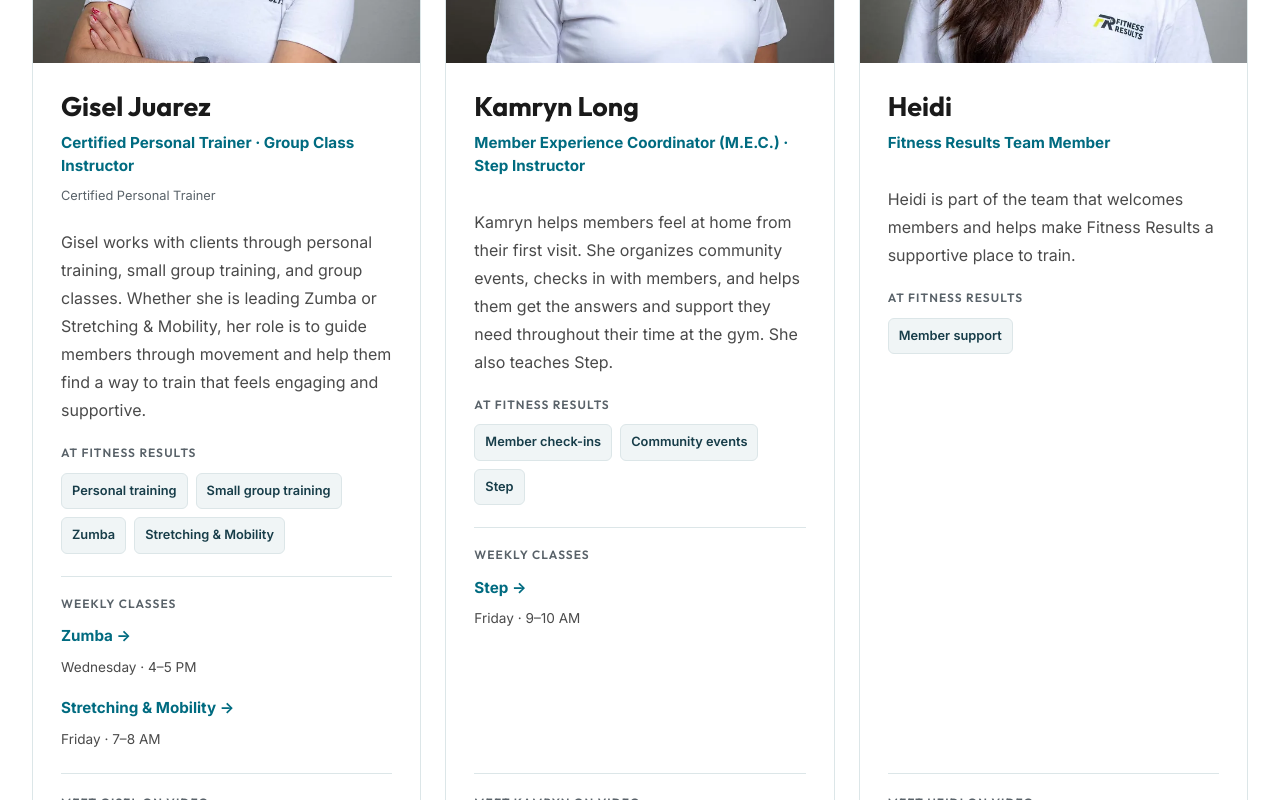
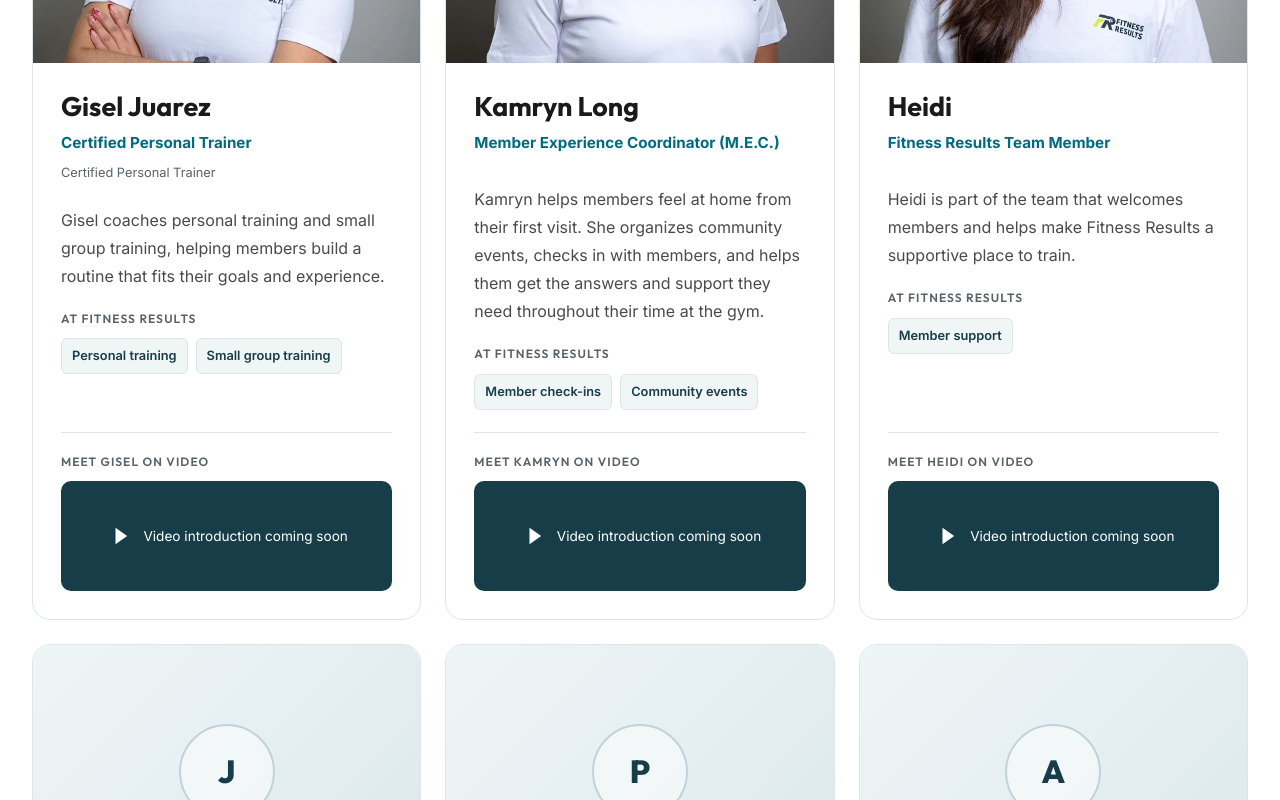
Before and after one commit to MyindMedia/fitnessresults, a React (Vite) app: page /coaches in a window 1280 px wide. Shown: the part 2500-3300 px from the top of the page. Built offline with nearby package versions, Linux system fonts and the light colour scheme.

Commit message:
Update class schedule and team profiles and restore training photo

```diff
--- a/src/data/groupClasses.ts
+++ b/src/data/groupClasses.ts
@@ -47,19 +47,6 @@ export const groupClasses = [
     ]
   },
   {
-    "id": "zumba",
-    "name": "Zumba",
-    "focus": "Dance & movement",
-    "coach": "Gisel",
-    "description": "Enjoy movement with music and the encouragement of a group. Make your workout something to look forward to, and ask your instructor how to approach your first class.",
-    "sessions": [
-      {
-        "day": "Wednesday",
-        "time": "4–5 PM"
-      }
-    ]
-  },
-  {
     "id": "cardio-meditation",
     "name": "Cardio Meditation",
     "focus": "Movement & focus",
@@ -98,32 +85,6 @@ export const groupClasses = [
     ]
   },
   {
-    "id": "stretching-mobility",
-    "name": "Stretching & Mobility",
-    "focus": "Move with confidence",
-    "coach": "Gisel",
-    "description": "Give your body dedicated time for stretching and mobility work. Share your movement goals with your instructor and explore a class focused on moving with greater ease.",
-    "sessions": [
-      {
-        "day": "Friday",
-        "time": "7–8 AM"
-      }
-    ]
-  },
-  {
-    "id": "step",
-    "name": "Step",
-    "focus": "Rhythm & movement",
-    "coach": "Kamryn",
-    "description": "Add a step-based workout to your week in a supportive group setting. Check in with Kameryn about the class format, pacing, and what you need for your first visit.",
-    "sessions": [
-      {
-        "day": "Friday",
-        "time": "9–10 AM"
-      }
-    ]
-  },
-  {
     "id": "circuit-training",
     "name": "Circuit Training",
     "focus": "Variety & consistency",
--- a/src/data/team.ts
+++ b/src/data/team.ts
@@ -76,23 +76,17 @@ export const teamMembers: TeamMember[] = [
   {
     "id": "gisel-juarez",
     "name": "Gisel Juarez",
-    "role": "Certified Personal Trainer · Group Class Instructor",
+    "role": "Certified Personal Trainer",
     "initials": "GJ",
     "tags": [
       "Personal training",
-      "Small group training",
-      "Zumba",
-      "Stretching & Mobility"
+      "Small group training"
     ],
     "credential": "Certified Personal Trainer",
-    "bio": "Gisel works with clients through personal training, small group training, and group classes. Whether she is leading Zumba or Stretching & Mobility, her role is to guide members through movement and help them find a way to train that feels engaging and supportive.",
-    "classIds": [
-      "zumba",
-      "stretching-mobility"
-    ],
+    "bio": "Gisel coaches personal training and small group training, helping members build a routine that fits their goals and experience.",
+    "classIds": [],
     "groups": [
-      "training",
-      "classes"
+      "training"
     ],
     "photo": "/images/team/gisel-juarez.webp",
     "video": null
@@ -100,20 +94,16 @@ export const teamMembers: TeamMember[] = [
   {
     "id": "kamryn-long",
     "name": "Kamryn Long",
-    "role": "Member Experience Coordinator (M.E.C.) · Step Instructor",
+    "role": "Member Experience Coordinator (M.E.C.)",
     "initials": "KL",
     "tags": [
       "Member check-ins",
-      "Community events",
-      "Step"
+      "Community events"
     ],
     "credential": null,
-    "bio": "Kamryn helps members feel at home from their first visit. She organizes community events, checks in with members, and helps them get the answers and support they need throughout their time at the gym. She also teaches Step.",
-    "classIds": [
-      "step"
-    ],
+    "bio": "Kamryn helps members feel at home from their first visit. She organizes community events, checks in with members, and helps them get the answers and support they need throughout their time at the gym.",
+    "classIds": [],
     "groups": [
-      "classes",
       "care"
     ],
     "photo": "/images/team/kamryn-long.webp",
@@ -209,7 +199,7 @@ export const teamMembers: TeamMember[] = [
     "groups": [
       "care"
     ],
-    "photo": null,
+    "photo": "/images/team/john-herr.webp",
     "video": null
   }
 ]
--- a/src/pages/Home.tsx
+++ b/src/pages/Home.tsx
@@ -42,7 +42,7 @@ const Home = () => {
                     <div className="services-grid">
                         <div className="service-circle-card animate-slide-up">
                             <div className="circle-image">
-                                <img src="/images/gym/personal-training.webp" alt="A Fitness Results trainer coaching a client at the cable machine" loading="lazy" />
+                                <img src="/images/personal-training.webp" alt="Personal training at Fitness Results" loading="lazy" />
                             </div>
                             <h3>Personal Training</h3>
                             <p>
```
Also changed, not shown: public/images/gym/personal-training.webp (deleted), public/images/team/john-herr.webp (added).
